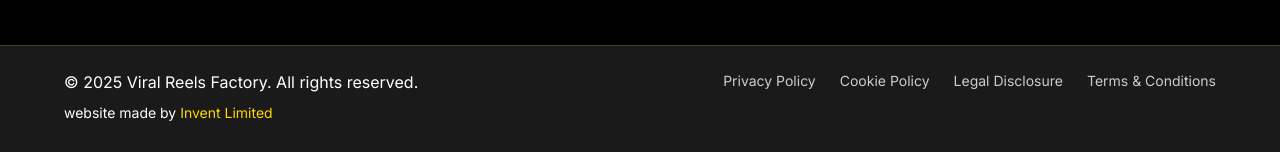
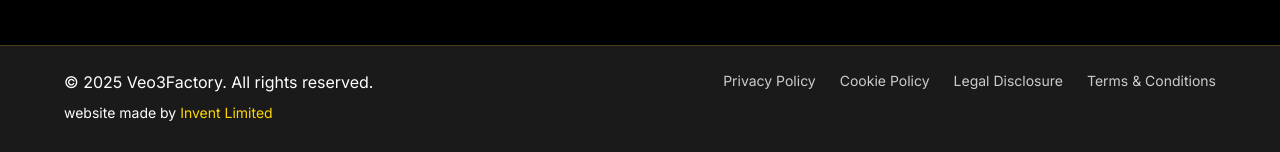
Before and after one commit to Qwixo/veo3factory-v0.3, a React (Vite) app: page / in a window 1280 px wide. Shown: the part 5648-5800 px from the top of the page. Built offline with nearby package versions, Linux system fonts and the light colour scheme; no server answers.

Commit message:
Updated HomePage.tsx

```diff
--- a/src/components/HomePage.tsx
+++ b/src/components/HomePage.tsx
@@ -449,7 +449,7 @@
         <div className="container">
           <div className="footer-content">
             <div className="footer-left">
-              <p>&copy; 2025 Viral Reels Factory. All rights reserved.</p>
+              <p>&copy; 2025 Veo3Factory. All rights reserved.</p>
               <p className="footer-attribution">
                 website made by <a href="https://inventdigitallimited.com" target="_blank" rel="noopener noreferrer">Invent Limited</a>
               </p>
```
